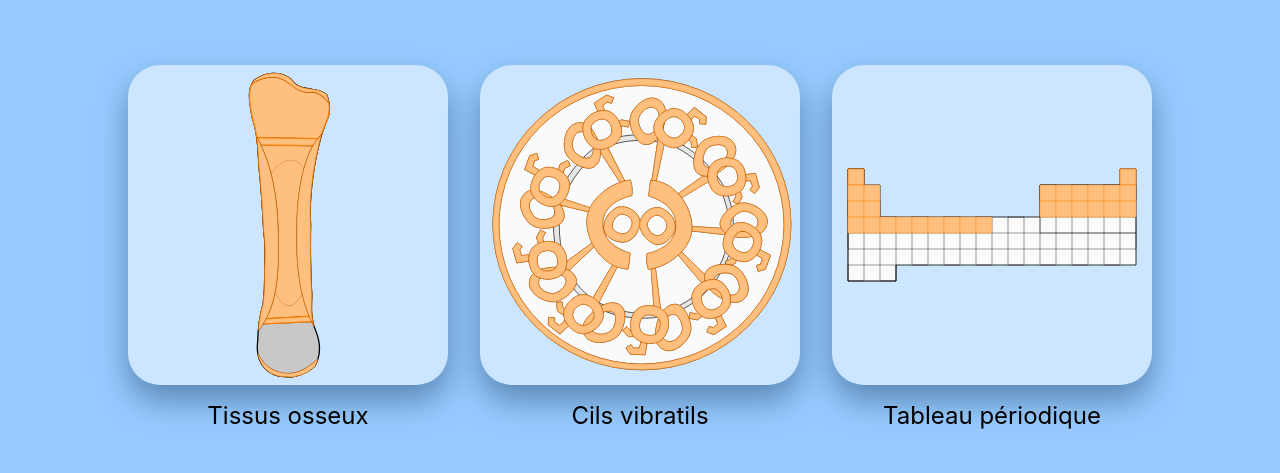
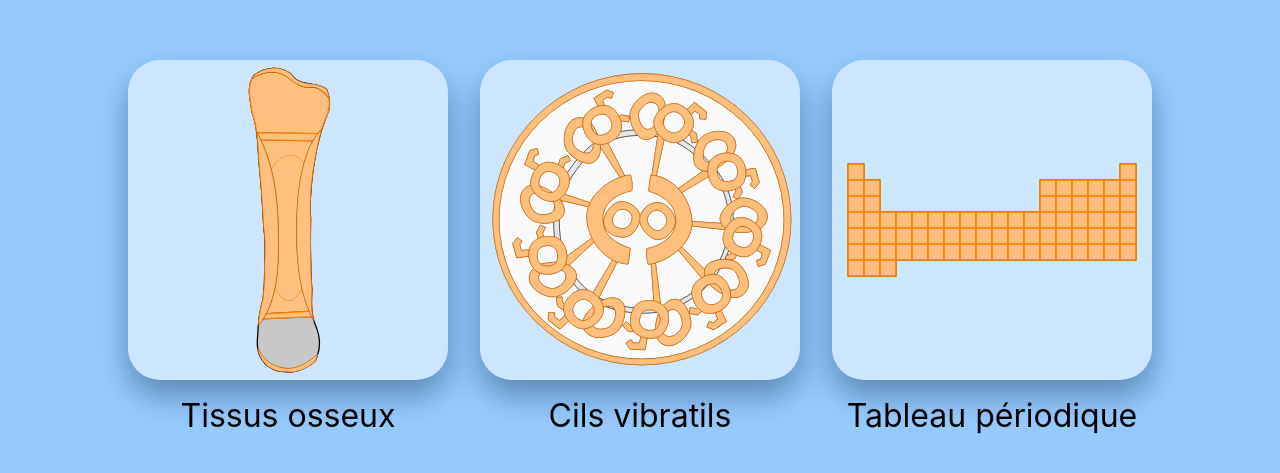
Before and after one commit to tolokoban/dummy-paces, a React (Create React App) app: page / in a window 1280 px wide. Shown: the part 153-626 px from the top of the page. Built offline with nearby package versions, Linux system fonts and the light colour scheme.

Commit message:
Three diagrams.

```diff
--- a/src/dummy-paces/view/diagram-button/diagram-button.css
+++ b/src/dummy-paces/view/diagram-button/diagram-button.css
@@ -22,6 +22,6 @@
 
 div.dummyPaces-view-DiagramButton > div {
     margin-top: 1rem;
-    font-size: 3vmin;
+    font-size: 4vmin;
     text-align: center;
 }
```
Also changed, not shown: src/dummy-paces/data/diagrams/cils-vibratiles.svg, src/dummy-paces/data/diagrams/mendeleev.svg.
